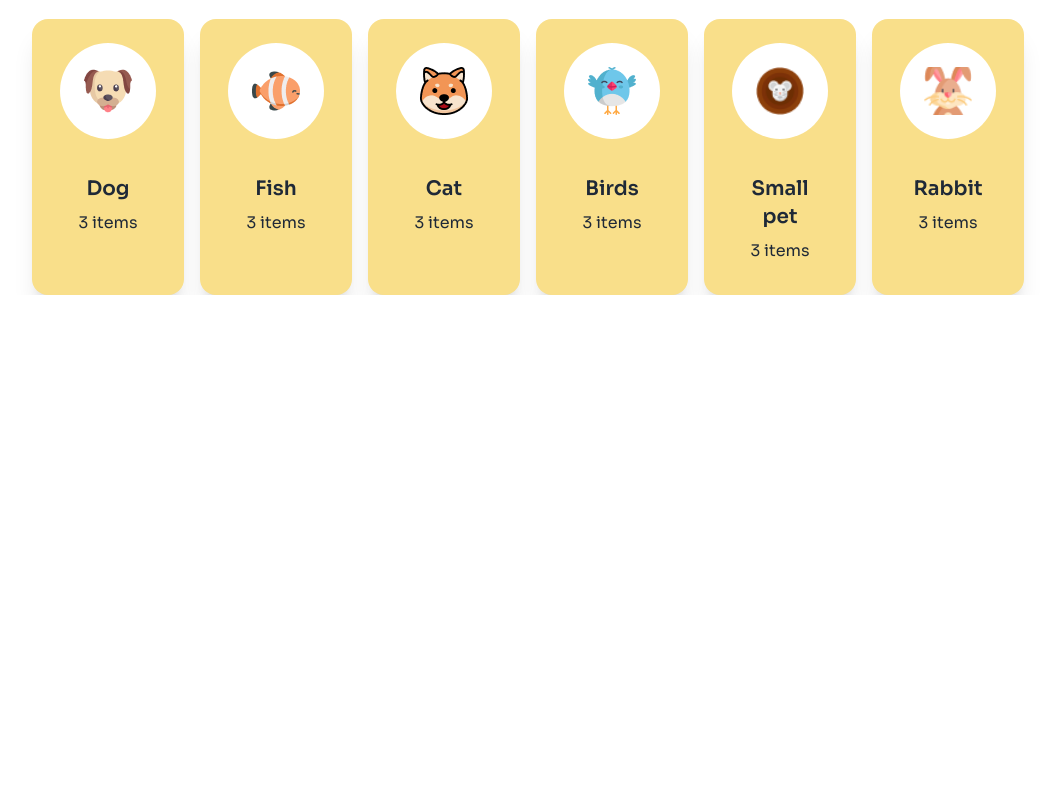
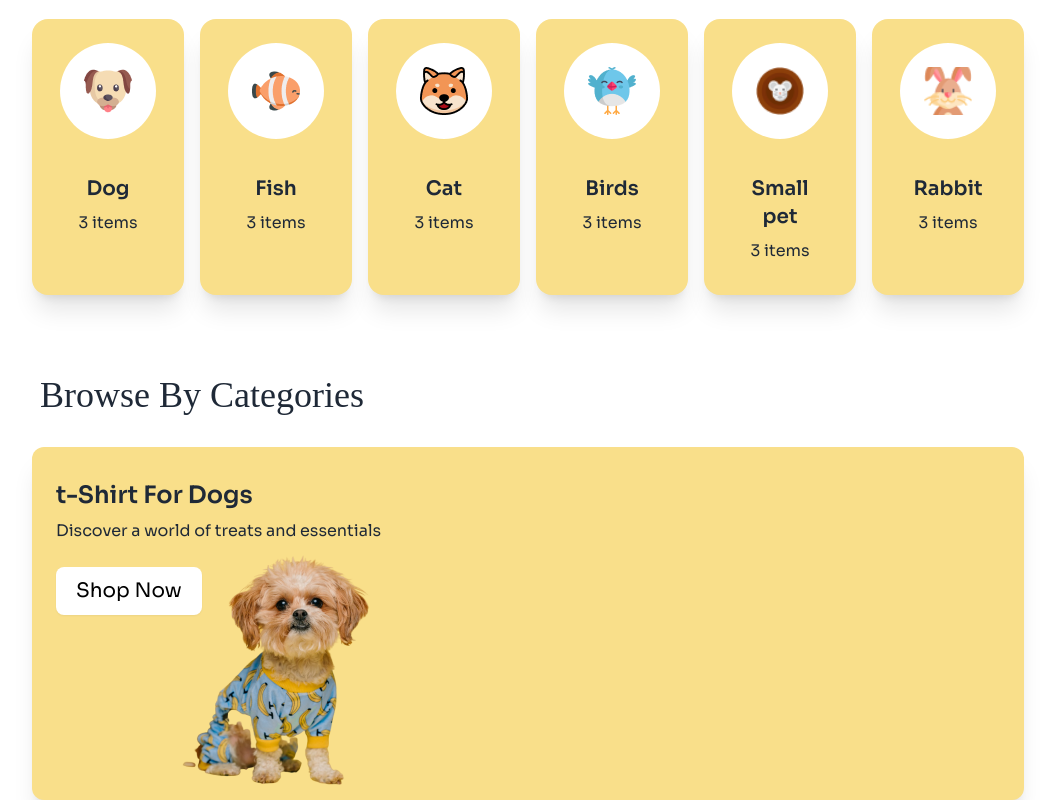
Before and after one commit to webdev-adil/meow-shop, a plain HTML site: page index.html in a window 1280 px wide. Shown: the part 862-1662 px from the top of the page, without its empty margins (112-1167 px from the left). Before the commit the page ends 1157 px from the top, so only its background shows below. Drawn offline with nearby package versions, Linux system fonts and the light colour scheme; a web font is replaced by a local one.

Commit message:
t-short for dog card added

```diff
--- a/index.html
+++ b/index.html
@@ -124,6 +124,8 @@
     </header>
 
     <main>
+        <!-- Browse by categories section 1 -->
+
         <section class="lg:w-[80%] mx-auto">
             <div>
                 <h1 class="adlam-display-font text-3xl lg:text-4xl mb-5 lg:mb-8 pl-4 lg:pl-6">Browse By Categories</h1>
@@ -197,6 +199,41 @@
                 </div>
             </div>
         </section>
+
+        <!-- Browse by categories section 2 -->
+
+        <section class="lg:w-[80%] mx-auto">
+            <div>
+                <h1 class="adlam-display-font text-3xl lg:text-4xl mb-5 lg:mb-8 pl-4 lg:pl-6 mt-[50px] lg:mt-[80px]">
+                    Browse By Categories</h1>
+            </div>
+            <!-- T-shirt for Dog -->
+            <div>
+                <div class="ml-4 mr-4 rounded-xl pt-8 pb-2 pl-6 bg-secondarycolor shadow-xl flex flex-col">
+                    <div class="w-3/4">
+                        <h2 class="card-title text-2xl">t-Shirt For Dogs</h2>
+                        <p class="mt-2">Discover a world of treats and essentials</p><br>
+                        <div class="card-actions">
+                            <button
+                                class="btn btn-warning bg-white px-5 py-2 border-0 text-black font-normal text-xl">Shop
+                                Now</button>
+                        </div>
+                    </div>
+                    <div class="w-full -mt-[140px] ml-[120px]">
+                        <img src="assets/cute-pet-small.png" alt="Dog" class="rounded-xl" />
+                    </div>
+                </div>
+            </div>
+
+            <!-- Small cards -->
+            <div>
+                <div>
+
+                </div>
+            </div>
+
+        </section>
+
     </main>
 
     <footer>
```
